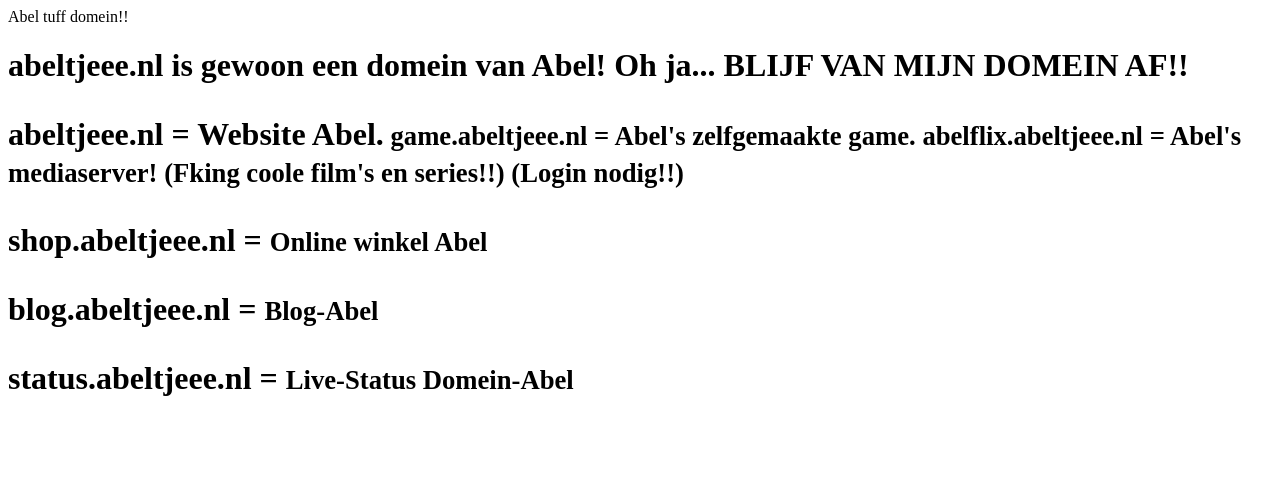
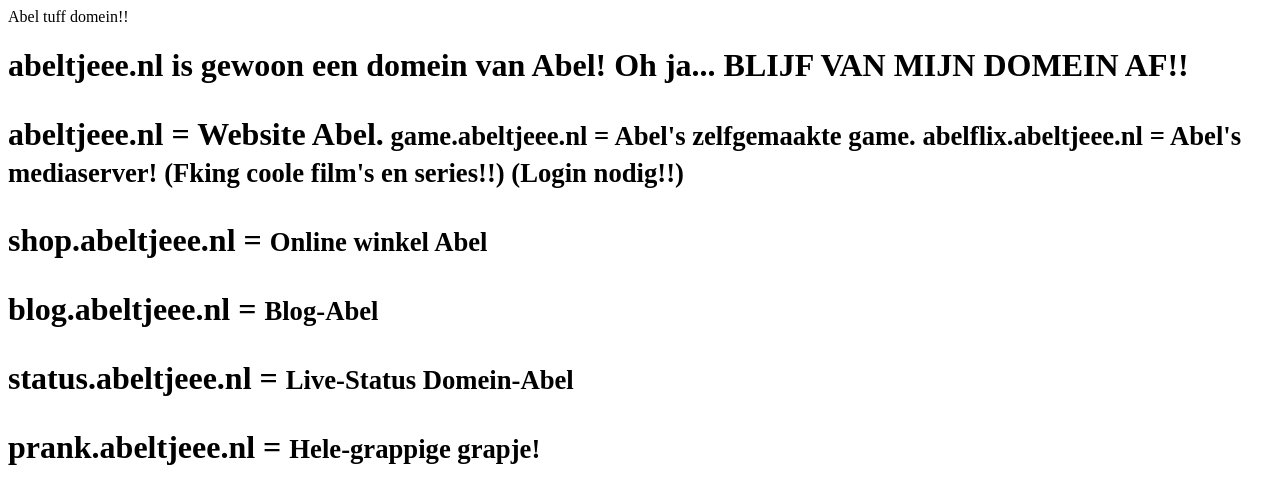
Before and after one commit to AbeltjeeeNL/Info-abeltjeee.nl, a plain HTML site: page index.html in a window 1280 px wide. Drawn offline with Linux system fonts and the light colour scheme.

Commit message:
Update index.html

```diff
--- a/index.html
+++ b/index.html
@@ -17,4 +17,5 @@
     <p>shop.abeltjeee.nl = <small>Online winkel Abel<b></b></small></p>
     <p>blog.abeltjeee.nl = <small>Blog-Abel<b></b></small></p>
     <p>status.abeltjeee.nl = <small>Live-Status Domein-Abel<b></b></small></p>
+    <p>prank.abeltjeee.nl = <small>Hele-grappige grapje!<b></b></small></p>
 <body>
```
